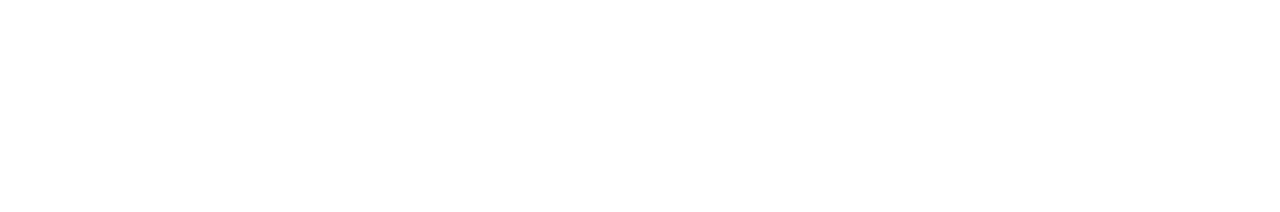
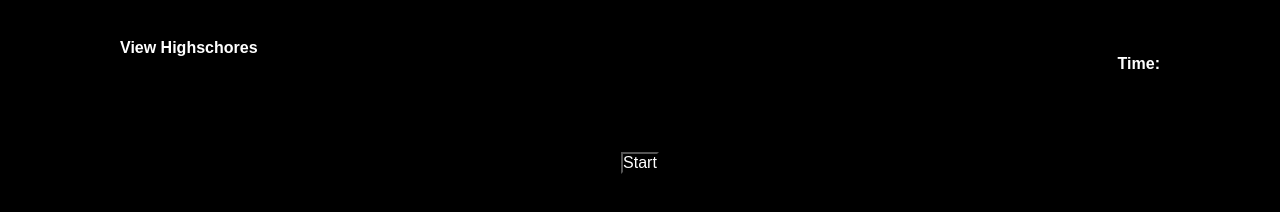
Before and after one commit to abedhasan79/Code-Quiz, a plain HTML site: page index.html in a window 1280 px wide. Drawn offline with Linux system fonts and the light colour scheme.

Commit message:
added timer on clicking start button

```diff
--- a/assets/script.js
+++ b/assets/script.js
@@ -0,0 +1,26 @@
+let startBtn = document.querySelector(".startBtn");
+let timerCountDown = document.querySelector(".timer");
+
+
+
+function startQuiz(){
+    setTime();
+}
+
+function setTime(){
+    let timeLeft =5;
+    let timerInterval = setInterval(function(){
+        timerCountDown.textContent = "Time: "+timeLeft;
+        timeLeft--;
+        if(timeLeft === 0){
+            clearInterval(timerInterval);
+            timerCountDown.textContent = "TIMES UP \u23F0";
+        }
+    },1000)
+}
+
+
+
+
+
+startBtn.addEventListener("click",startQuiz);
--- a/assets/style.css
+++ b/assets/style.css
@@ -0,0 +1,26 @@
+*{
+    background-color: black;
+    color: white;
+}
+
+.timer{
+    text-align: right;
+    margin-right: 15vh;
+    margin-left: 15vh;
+}
+
+.viewHighschores{
+    margin-top: 5vh;
+    margin-left: 15vh;
+    margin-right: 15vh;
+}
+
+main{
+    display: flex;
+    flex-wrap: wrap;
+    justify-content: center;
+}
+
+.startBtn{
+    margin-top: 10vh;
+}
--- a/index.html
+++ b/index.html
@@ -9,6 +9,17 @@
     <link rel="stylesheet" href="assets/style.css">
 </head>
 <body>
+    <header>
+        <h2 class="viewHighschores">View Highschores</h2>
+        <h2 class="timer">Time: </h2>
+    </header>
+
+    <main>
+        <div>
+            <button class="startBtn">Start</button>
+        </div>
+
+    </main>
     <script src="assets/script.js"></script>
 </body>
 </html>
```
